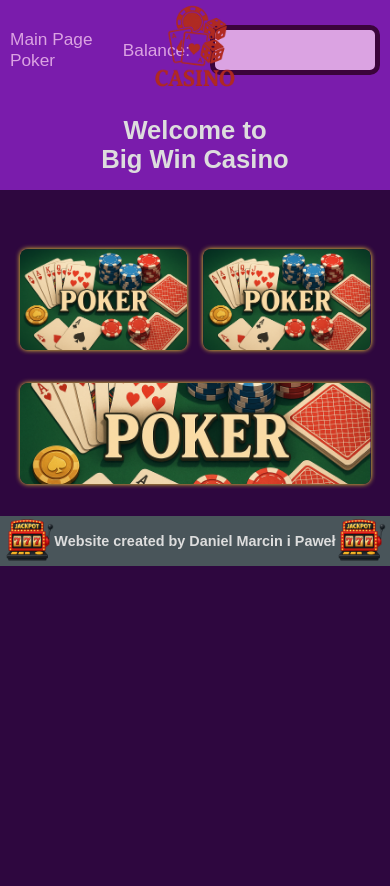
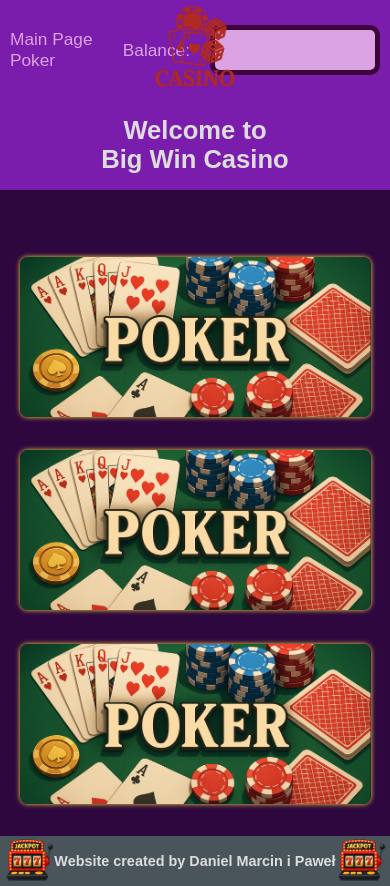
Before and after one commit to marcino10/casino_online, a PHP site: page / in a window 390 px wide. Before the commit the page ends 566 px from the top, so only its background shows below. Run offline with PHP 8.4, Linux system fonts and the light colour scheme; style sheets or scripts are compiled from the project's sources.

Commit message:
work on index styles

```diff
--- a/src/scss/index.scss
+++ b/src/scss/index.scss
@@ -52,17 +65,19 @@ main {
   box-shadow: 0 0 5px $shadow_color;
   position: relative;
   overflow: hidden;
-  &-image{
+
+  &-image {
     position: absolute;
     top: 50%;
     left: 50%;
     transform: translate(-50%, -50%);
     width: 100%;
-    min-height: 100%;
+    height: 100%;
     object-fit: cover;
     pointer-events: none;
     z-index: 0;
   }
+
   & > *:not(&-image) {
     position: relative;
     z-index: 1;
@@ -71,7 +86,7 @@ main {
 
 .button-grid {
   display: grid;
-  grid-template-columns: auto auto;
+  grid-template-columns: repeat(2, 1fr);
   gap: 2vw;
   width: 75vw;
   padding: 2rem 0;
@@ -80,16 +95,17 @@ main {
 .button_game {
   height: 20vh;
   width: 100%;
-  color: black ;
-  margin-top: 3vh;
+  color: black;
   text-decoration: none;
   border-radius: 5px;
+  margin-top: 3vh;
+
   &:hover {
-    animation: button_game 1s ease-out infinite alternate;
+    animation: button_game_hover 1s ease-out infinite alternate;
   }
 }
 
-@keyframes button_game {
+@keyframes button_game_hover {
   from {
     scale: 1;
     opacity: 1;
@@ -104,28 +120,37 @@ main {
 
 @media (max-width: 768px) {
   .title {
+    font-size: 1.6rem;
     padding: 1rem;
-    animation: title_media 0.6s ease-in-out forwards;
+    animation: title-mobile 0.6s ease-in-out forwards;
+  }
+
+  @keyframes title-mobile {
+    from {
+      font-size: 2.2rem;
+      clip-path: polygon(0 0, 100% 0%, 100% 10%, 50% 100%, 0% 10%);
+    }
+    to {
+      font-size: 1.6rem;
+      clip-path: polygon(0 0, 100% 0%, 100% 100%, 50% 100%, 0% 100%);
+    }
   }
 
   .button-grid {
+    display: flex;
     flex-direction: column;
+    gap: 2vw;
     width: 90vw;
-    gap: 1rem;
+    padding: 2rem 0;
   }
 
   .button_game {
-    height: 12vh;
-    font-size: 1rem;
-    margin-top: 2vh;
+    height: 10rem;
+    font-size: 1.8rem;
   }
 
   .inventory {
-    padding: 1rem 0.5rem;
-  }
-
-  .inventory-image {
-    min-height: 100%;
+    padding: 2rem 1rem;
   }
 
   body {
```
Also changed, not shown: other parts of src/scss/index.scss (+49 -14 lines), 1 other file. Lines whose indentation alone changed are shown as unchanged.
